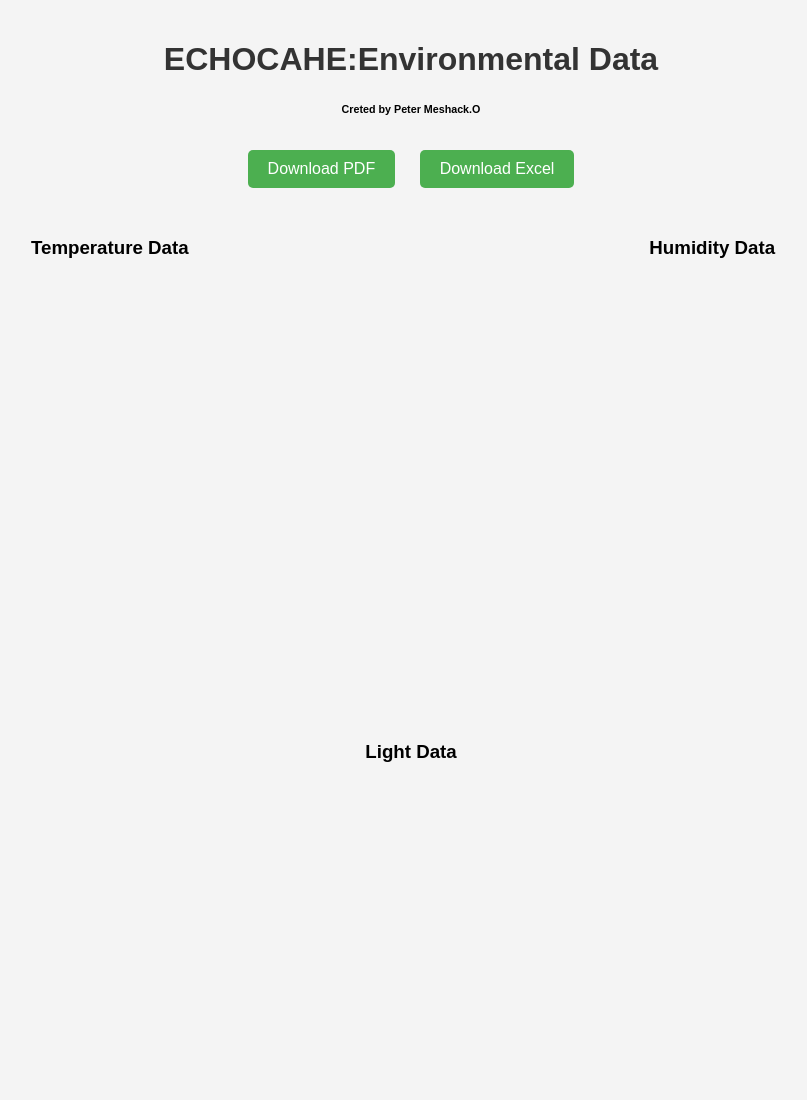
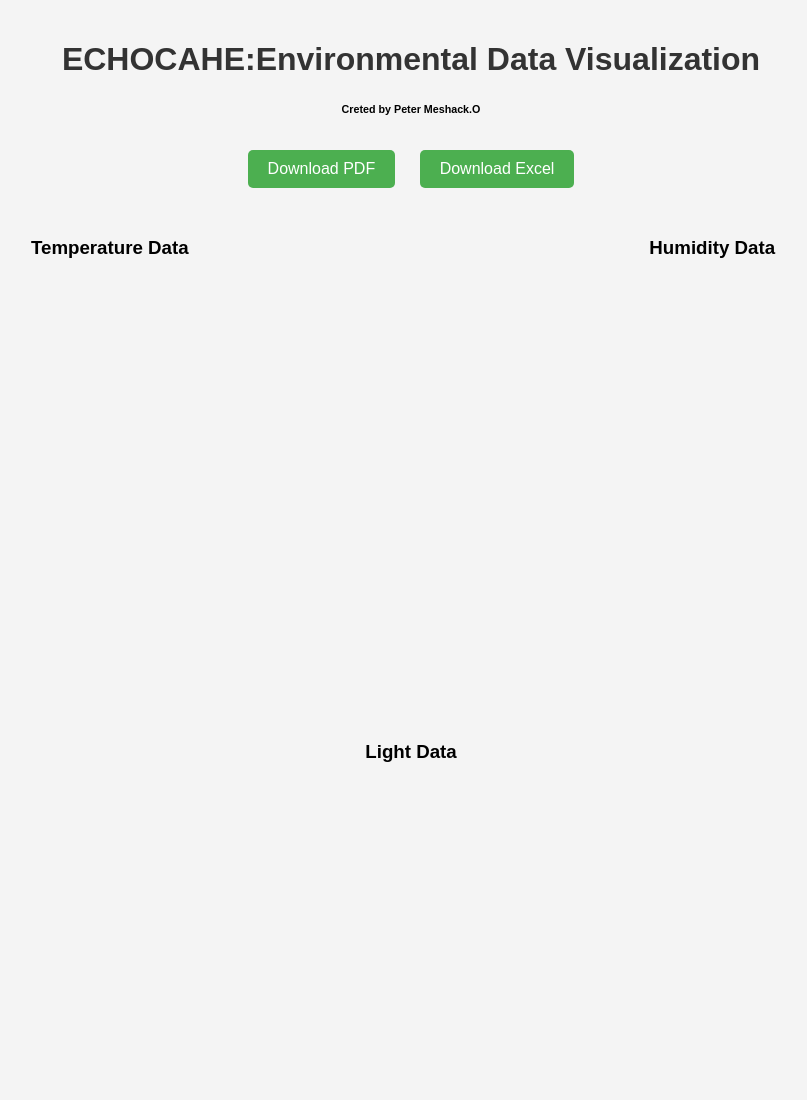
Before and after one commit to petermeshack/echocache.io, a plain HTML site: page index.html in a window 1280 px wide. Shown: the top 1100 px of the page, without its empty margins (229-1036 px from the left). Drawn offline with nearby package versions, Linux system fonts and the light colour scheme; no server answers.

Commit message:
Update index.html

```diff
--- a/index.html
+++ b/index.html
@@ -64,7 +64,7 @@
 </head>
 <body>
 
-    <h1>ECHOCAHE:Environmental Data</h1>
+    <h1>ECHOCAHE:Environmental Data Visualization</h1>
     <h6>Creted by Peter Meshack.O</h6>
 
     <!-- Download Buttons -->
```
